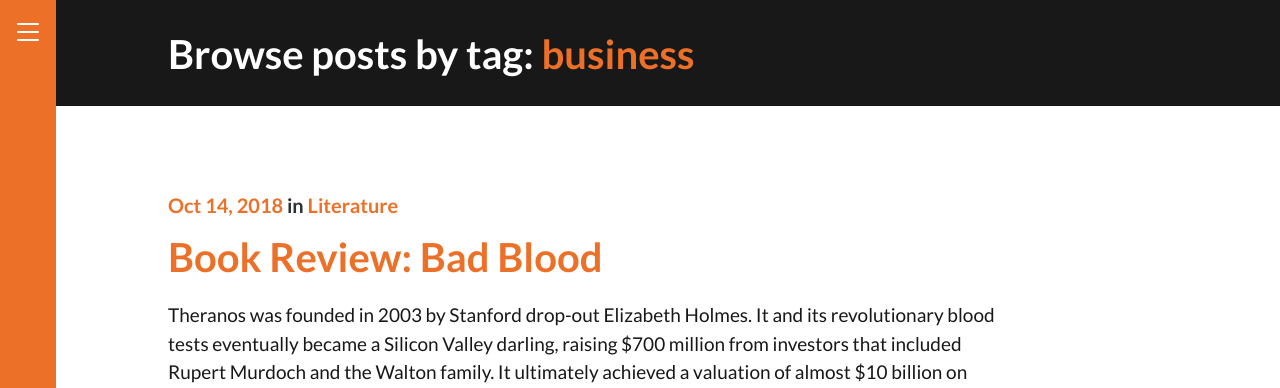
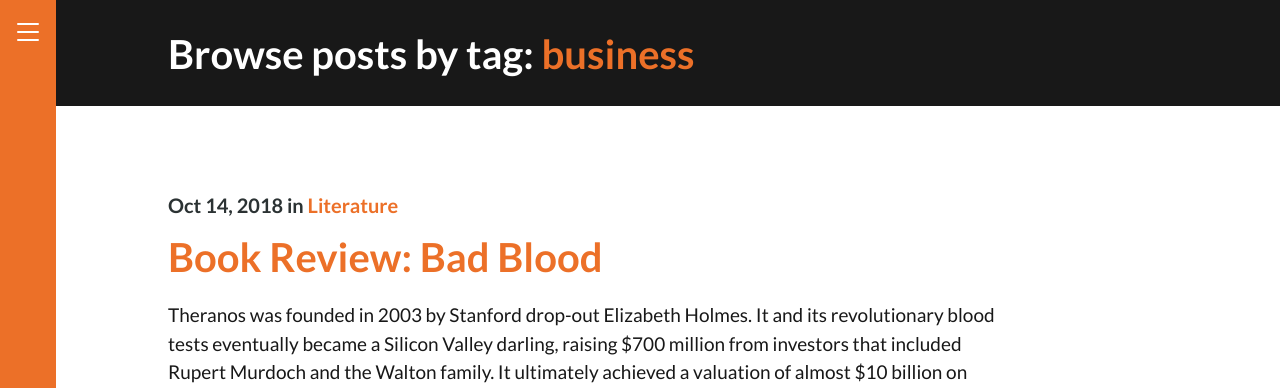
Before and after one commit to alexanian/socratic-form-microscopy, a Jekyll site: the page built from tag/business.md, in a window 1280 px wide. Shown: the top 388 px of the page. Built offline with Jekyll 4.4.1, drawn with Linux system fonts in a browser that asks for light colours; some of the changed lines change nothing that is shown.

Commit message:
Remove date link in post block

```diff
--- a/_includes/post_block.html
+++ b/_includes/post_block.html
@@ -2,13 +2,7 @@
 <!-- Renders post date, title, and snippet of text. -->
 <div class="py-2 mb-2">
   <p class="py-2 bold h4 mb-0">
-    <a
-      class="no-underline"
-      title="{{ post.url | prepend: site.baseurl }}"
-      href="{{ post.url | prepend: site.baseurl }}"
-    >
-      {{ post.date | date: "%b %-d, %Y" }}
-    </a>
+    {{ post.date | date: "%b %-d, %Y" }}
     {% if post.categories.size > 0 %} in {% for category in post.categories %}
         <a class="no-underline" href="/category/{{ category | slugify }}">{{ category }}</a>{% if
         forloop.last %}{% else %},{% endif %} {% endfor %}
```
